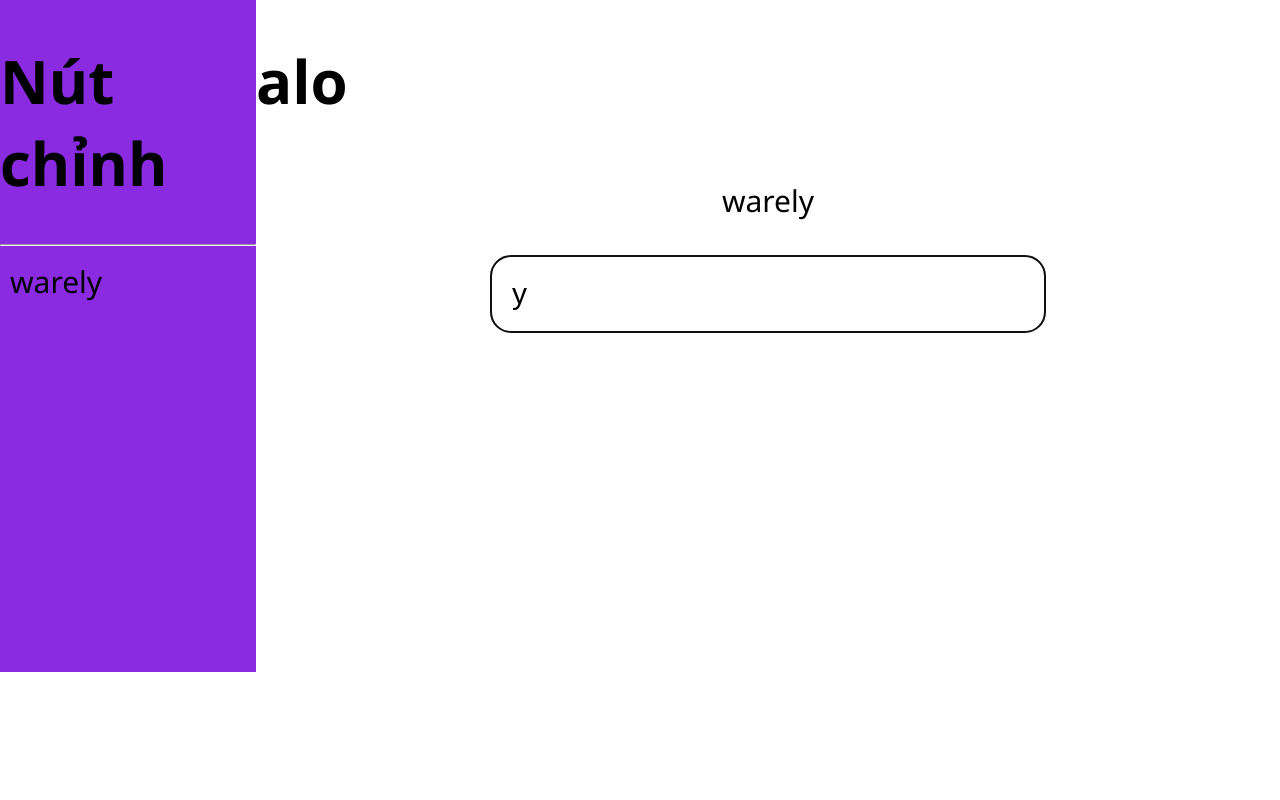
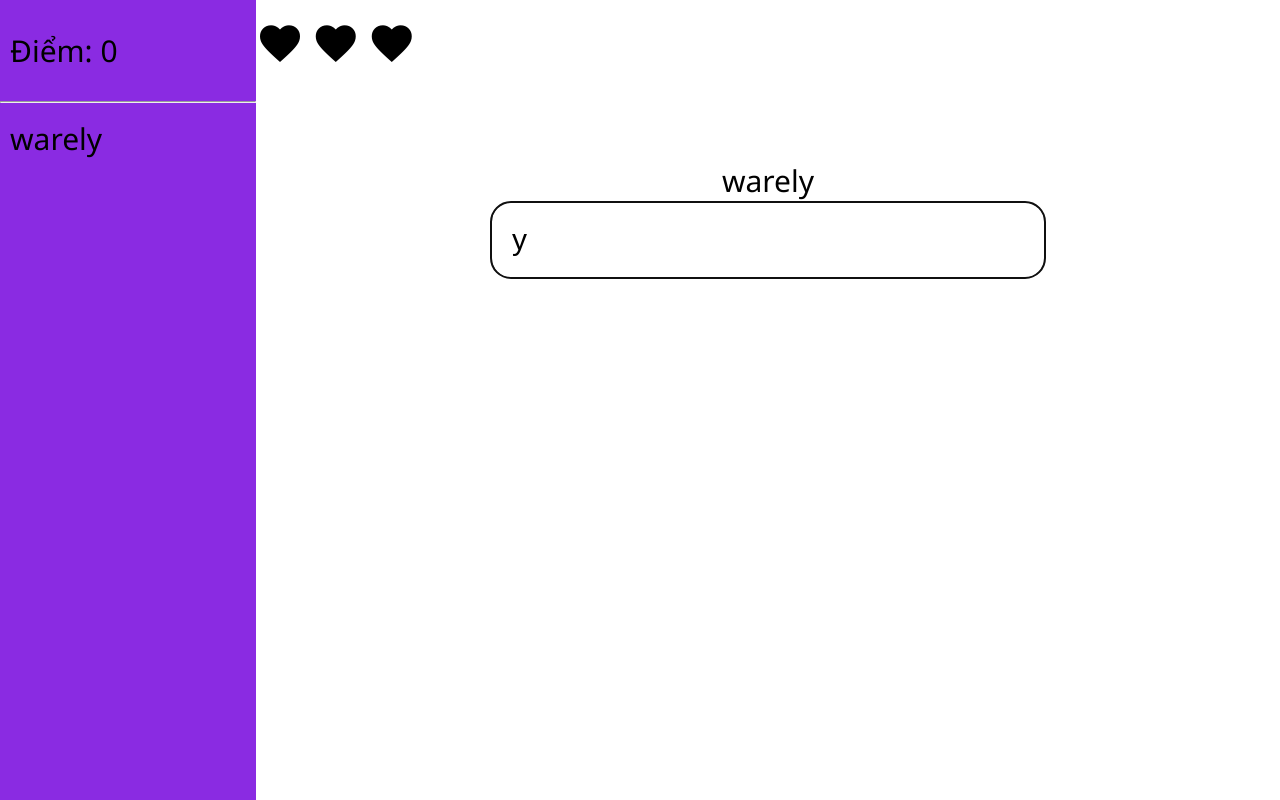
Before and after one commit to makhuong02/Noitu, a website: page public/index.html in a window 1280 px wide. Drawn offline with nearby package versions, Linux system fonts and the light colour scheme.

Commit message:
Add score

```diff
--- a/public/game-handler.js
+++ b/public/game-handler.js
@@ -1,9 +1,11 @@
 var historyArray = [];
+var score = 0;
 var errors = {
     "used": "This word had been used.",
     "notExist": "This word is not existed.",
     "typo": "Lovwercase letter only!",
-    "letterRule": "Your answer must starts with "
+    "letterRule": "Your answer must starts with ",
+    "lenRule": "At least 3-letter word allowed."
 }
 
 // Get Element
@@ -11,11 +13,13 @@ var wordBox = document.getElementById("word");
 var textBox = document.getElementById("input-text");
 var historyBox = document.getElementById("history");
 var notificationBox = document.getElementById("notification");
+var scoreBox = document.getElementById("score");
 
 
 init();
 
 async function init() {
+    scoreBox.innerText = `Điểm: ${score}`;
     await loadCSV();
     console.log("Generated");
 
@@ -32,11 +36,14 @@ async function init() {
 textBox.addEventListener("keypress", (event) => {
     if (event.key == "Enter") {
         var text = textBox.value;
+        if (text.len >= 3) {
             if (containsOnlyLowercase(text)) {
                 let givenLetter = wordBox.innerText[wordBox.innerText.length - 1];
                 if (givenLetter == text[0]) {
                     if (inputWord(text)) {
                         generateWord(text);
+                        score += (text.length - 2);
+                        scoreBox.innerText = `Điểm: ${score}`;
                     }
                 } else {
                     notify(errors.letterRule + `'${givenLetter}'.`);
@@ -45,6 +52,10 @@ textBox.addEventListener("keypress", (event) => {
             else {
                 notify(errors.typo);
             }
+        } else {
+            notify(errors.lenRule);
+        }
+
     }
 });
 
--- a/public/index.html
+++ b/public/index.html
@@ -3,23 +3,41 @@
 	<head>
 		<meta charset="UTF-8" />
 		<meta name="viewport" content="width=device-width, initial-scale=1.0" />
+		<link
+			rel="stylesheet"
+			href="https://fonts.googleapis.com/css2?family=Material+Symbols+Outlined:opsz,wght,FILL,GRAD@20..48,100..700,0..1,-50..200"
+		/>
 		<link rel="stylesheet" href="./style.css" />
+
+		<style>
+			.material-symbols-outlined {
+				font-variation-settings: "FILL" 1, "wght" 400, "GRAD" 0, "opsz" 24;
+				font-size: 48px;
+			}
+		</style>
+
 		<script src="https://cdnjs.cloudflare.com/ajax/libs/PapaParse/5.3.0/papaparse.min.js"></script>
 		<script src="index.js"></script>
+
 		<title>Nối từ</title>
 	</head>
 	<body>
 		<div class="page">
 			<div class="left-panel">
 				<div>
-					<h1>Nút chỉnh</h1>
+					<p id="score" class="top-panel">Điểm:</p>
 				</div>
 				<hr />
 				<div>
 					<div id="history">Lịch sử</div>
 				</div>
 			</div>
-			<h1>alo</h1>
+			<div class="right-panel">
+				<div id="life" class="top-panel">
+					<span class="material-symbols-outlined"> favorite </span>
+					<span class="material-symbols-outlined"> favorite </span>
+					<span class="material-symbols-outlined"> favorite </span>
+				</div>
 				<div class="input-area">
 					<div id="answer-container">
 						<label for="input-text" id="word">Answer:</label>
@@ -29,5 +47,6 @@
 					</div>
 				</div>
 			</div>
+		</div>
 	</body>
 </html>
--- a/public/style.css
+++ b/public/style.css
@@ -9,18 +9,22 @@ body {
 
 .left-panel {
 	background-color: blueviolet;
-	grid-row-start: 1;
-	grid-row-end: 3;
+	min-width: 200px;
 }
 
 .right-panel {
-	background-color: red;
+	display: flex;
+	flex-direction: column;
+}
+
+.top-panel {
+	height: 20%;
+	min-height: 30px;
 }
 
 .page {
 	display: grid;
 	grid-template-columns: 0.2fr 0.8fr;
-	grid-template-rows: 0.2fr 0.8fr;
 	min-height: 100vh;
 }
 
@@ -33,6 +37,12 @@ body {
 	font-size: 1rem;
 	border-radius: 20px;
 	padding: 20px;
+}
+
+#score {
+	padding-left: 10px;
+	height: 20%;
+	min-height: 30px;
 }
 
 #history {
@@ -56,3 +66,9 @@ body {
 	background-color: #ffcad4;
 	opacity: 0;
 }
+
+#life {
+	position: relative;
+	top: 20px;
+	width: 100%;
+}
```
Also changed, not shown: package.json (added, +17 -0 lines), 1 other file. Lines whose indentation alone changed are shown as unchanged.
